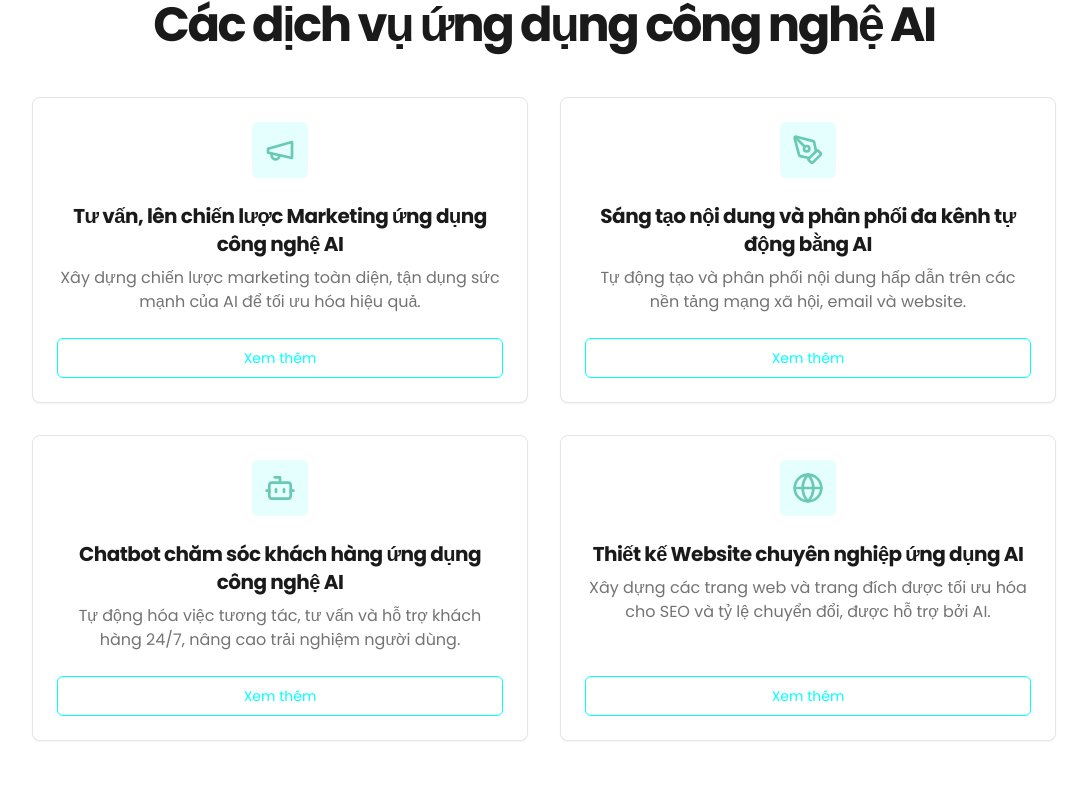
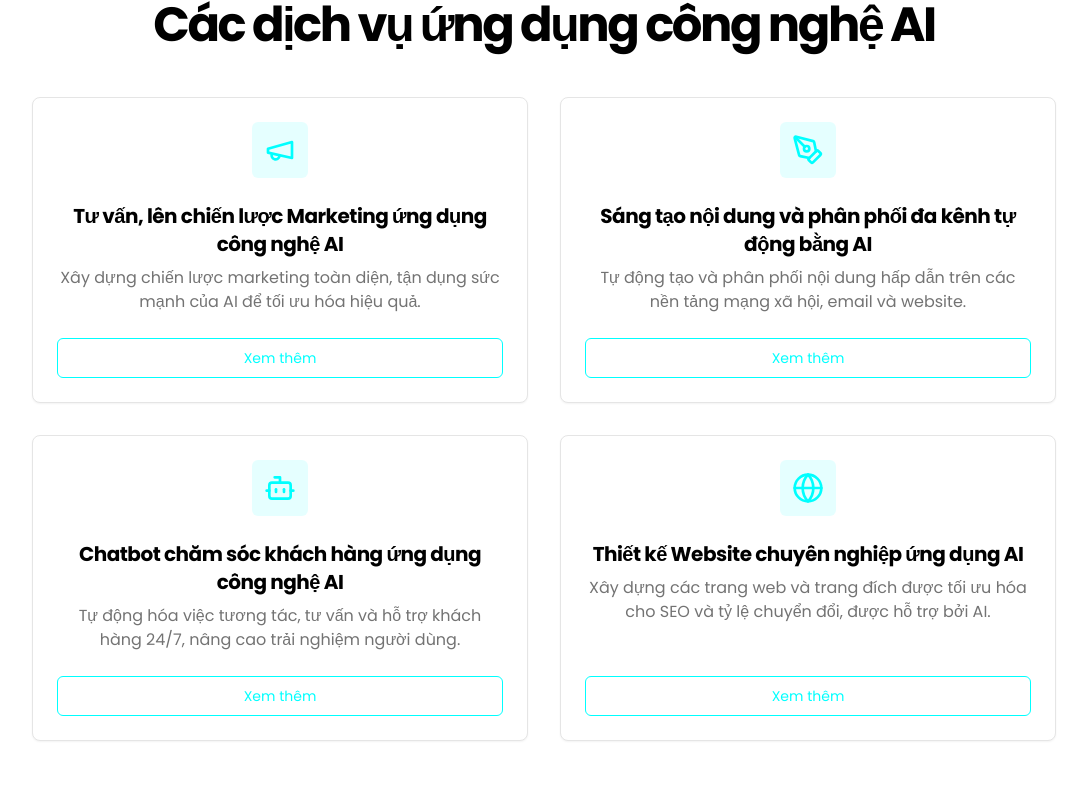
Before and after one commit to jb007-gg/igen-backend, a Next.js app: page / in a window 1280 px wide. Shown: the part 1412-2220 px from the top of the page, without its empty margins (96-1183 px from the left). Built offline with nearby package versions, Linux system fonts and the light colour scheme.

Commit message:
#00FFFF , #000000 , #FFFFFF

```diff
--- a/src/app/globals.css
+++ b/src/app/globals.css
@@ -9,19 +9,19 @@ body {
 @layer base {
   :root {
     --background: 0 0% 100%;
-    --foreground: 0 0% 10%;
+    --foreground: 0 0% 0%;
     --card: 0 0% 100%;
-    --card-foreground: 0 0% 10%;
+    --card-foreground: 0 0% 0%;
     --popover: 0 0% 100%;
-    --popover-foreground: 0 0% 10%;
+    --popover-foreground: 0 0% 0%;
     --primary: 180 100% 50%;
-    --primary-foreground: 0 0% 10%;
+    --primary-foreground: 0 0% 0%;
     --secondary: 0 0% 98%;
-    --secondary-foreground: 0 0% 10%;
+    --secondary-foreground: 0 0% 0%;
     --muted: 0 0% 96.1%;
     --muted-foreground: 0 0% 45.1%;
-    --accent: 30 100% 95%;
-    --accent-foreground: 0 0% 10%;
+    --accent: 180 100% 95%;
+    --accent-foreground: 0 0% 0%;
     --destructive: 0 84.2% 60.2%;
     --destructive-foreground: 0 0% 98%;
     --border: 0 0% 89.8%;
@@ -43,14 +43,14 @@ body {
     --sidebar-ring: 217.2 91.2% 59.8%;
   }
   .dark {
-    --background: 0 0% 10%;
-    --foreground: 0 0% 98%;
-    --card: 0 0% 10%;
-    --card-foreground: 0 0% 98%;
-    --popover: 0 0% 10%;
-    --popover-foreground: 0 0% 98%;
+    --background: 0 0% 0%;
+    --foreground: 0 0% 100%;
+    --card: 0 0% 0%;
+    --card-foreground: 0 0% 100%;
+    --popover: 0 0% 0%;
+    --popover-foreground: 0 0% 100%;
     --primary: 180 100% 50%;
-    --primary-foreground: 0 0% 10%;
+    --primary-foreground: 0 0% 0%;
     --secondary: 0 0% 15%;
     --secondary-foreground: 0 0% 98%;
     --muted: 0 0% 15%;
--- a/src/components/landing/contact-section.tsx
+++ b/src/components/landing/contact-section.tsx
@@ -2,7 +2,7 @@ import { ContactForm } from "./contact-form";
 
 export function ContactSection() {
   return (
-    <section id="contact" className="w-full py-12 md:py-24 lg:py-32 bg-[#1A1A1A] text-white">
+    <section id="contact" className="w-full py-12 md:py-24 lg:py-32 bg-black text-white">
       <div className="container mx-auto grid items-center justify-center gap-4 px-4 text-center md:px-6 lg:grid-cols-2 lg:text-left lg:gap-10">
         <div className="space-y-3">
           <h2 className="text-3xl font-bold tracking-tighter sm:text-4xl md:text-5xl font-headline">
--- a/src/components/landing/courses-section.tsx
+++ b/src/components/landing/courses-section.tsx
@@ -2,14 +2,14 @@ import { EmailCaptureForm } from "./email-capture-form";
 
 export function CoursesSection() {
   return (
-    <section id="courses" className="w-full py-12 md:py-24 lg:py-32 bg-primary text-primary-foreground">
+    <section id="courses" className="w-full py-12 md:py-24 lg:py-32 bg-primary text-black">
       <div className="container mx-auto grid items-center justify-center gap-4 px-4 text-center md:px-6">
         <div className="space-y-3">
           <h2 className="text-3xl font-bold tracking-tighter sm:text-4xl md:text-5xl font-headline">
             Các khoá học về ứng dụng công nghệ AI
           </h2>
-          <p className="mx-auto max-w-[600px] text-primary-foreground/80 md:text-xl/relaxed">
-            <span className="inline-block rounded-md bg-primary-foreground/20 px-3 py-1 text-sm font-medium">Coming Soon</span>
+          <p className="mx-auto max-w-[600px] text-black/80 md:text-xl/relaxed">
+            <span className="inline-block rounded-md bg-black/20 px-3 py-1 text-sm font-medium text-white">Coming Soon</span>
           </p>
           <p className="mx-auto max-w-[700px] md:text-xl/relaxed">
             Đăng ký để nhận thông tin sớm nhất về các khoá học thực chiến giúp bạn tự tay làm chủ công nghệ marketing.
--- a/src/components/landing/email-capture-form.tsx
+++ b/src/components/landing/email-capture-form.tsx
@@ -56,7 +56,7 @@ export function EmailCaptureForm() {
             </FormItem>
             )}
         />
-        <Button type="submit" className="bg-primary-foreground text-primary hover:bg-primary-foreground/90">
+        <Button type="submit" className="bg-black text-primary hover:bg-black/90">
             Đăng ký nhận tin
         </Button>
         </form>
--- a/src/components/landing/hero-section.tsx
+++ b/src/components/landing/hero-section.tsx
@@ -5,7 +5,7 @@ import Image from 'next/image';
 export function HeroSection() {
   return (
     <section className="relative w-full h-[80vh] min-h-[600px] flex items-center justify-center pt-16">
-        <div className="absolute inset-0 bg-gradient-to-b from-[#1A1A1A] to-black z-0">
+        <div className="absolute inset-0 bg-black z-0">
             <Image
                 src="https://picsum.photos/1920/1080"
                 alt="Abstract technology background"
--- a/src/components/landing/services-section.tsx
+++ b/src/components/landing/services-section.tsx
@@ -4,22 +4,22 @@ import { PenTool, Globe, Megaphone, Bot } from 'lucide-react';
 
 const services = [
     {
-        icon: <Megaphone className="h-8 w-8 text-[#69C9B4]" />,
+        icon: <Megaphone className="h-8 w-8 text-primary" />,
         title: 'Tư vấn, lên chiến lược Marketing ứng dụng công nghệ AI',
         description: 'Xây dựng chiến lược marketing toàn diện, tận dụng sức mạnh của AI để tối ưu hóa hiệu quả.',
     },
     {
-        icon: <PenTool className="h-8 w-8 text-[#69C9B4]" />,
+        icon: <PenTool className="h-8 w-8 text-primary" />,
         title: 'Sáng tạo nội dung và phân phối đa kênh tự động bằng AI',
         description: 'Tự động tạo và phân phối nội dung hấp dẫn trên các nền tảng mạng xã hội, email và website.',
     },
     {
-        icon: <Bot className="h-8 w-8 text-[#69C9B4]" />,
+        icon: <Bot className="h-8 w-8 text-primary" />,
         title: 'Chatbot chăm sóc khách hàng ứng dụng công nghệ AI',
         description: 'Tự động hóa việc tương tác, tư vấn và hỗ trợ khách hàng 24/7, nâng cao trải nghiệm người dùng.',
     },
     {
-        icon: <Globe className="h-8 w-8 text-[#69C9B4]" />,
+        icon: <Globe className="h-8 w-8 text-primary" />,
         title: 'Thiết kế Website chuyên nghiệp ứng dụng AI',
         description: 'Xây dựng các trang web và trang đích được tối ưu hóa cho SEO và tỷ lệ chuyển đổi, được hỗ trợ bởi AI.',
     },
```
